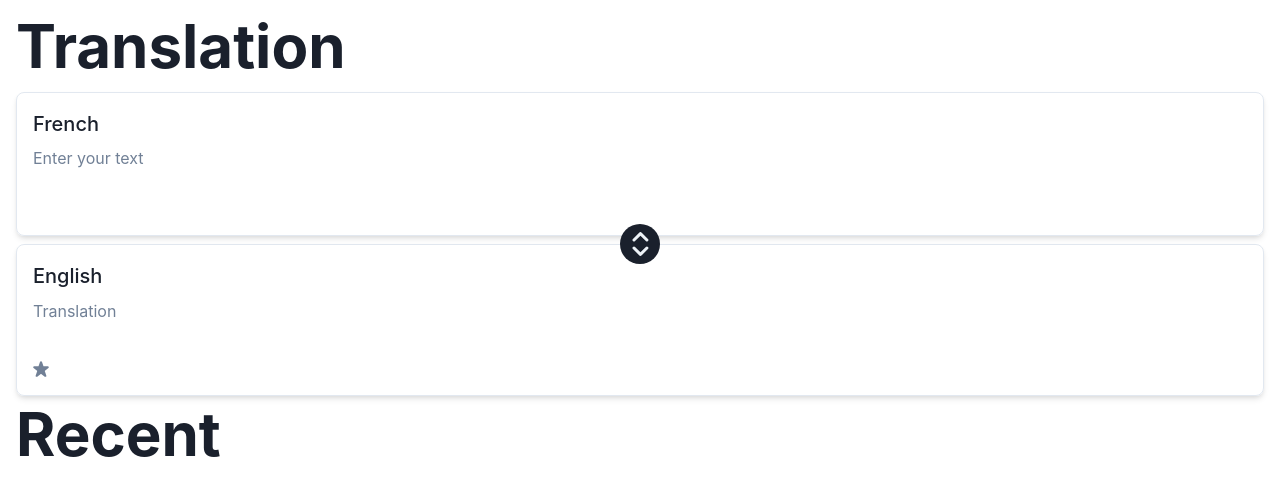
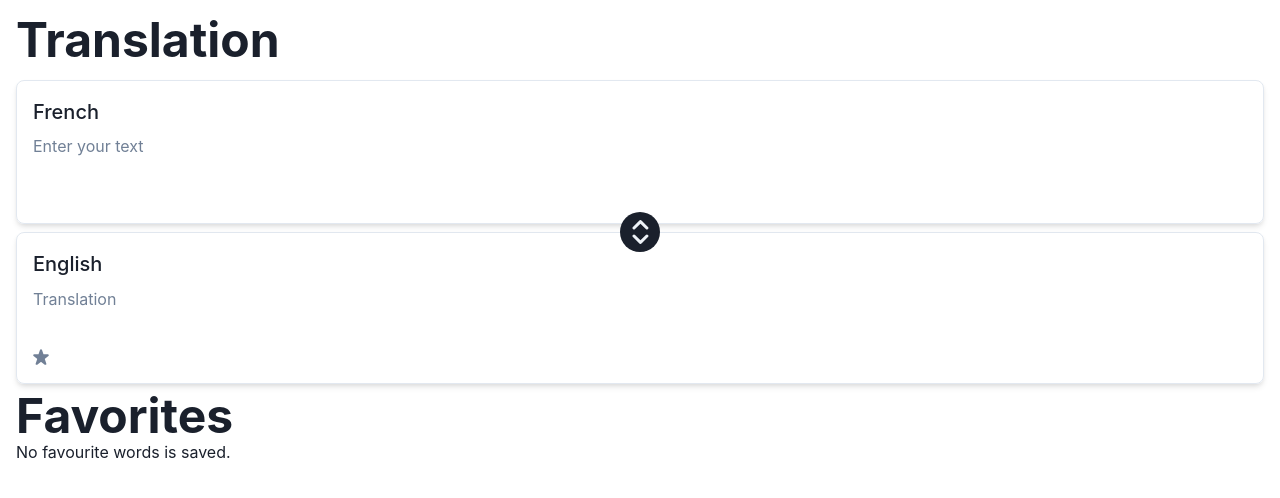
Before and after one commit to tesshuang/my-language-app, a Next.js app: page / in a window 1280 px wide. Shown: the top 498 px of the page. Built offline with nearby package versions, Linux system fonts and the light colour scheme.

Commit message:
Add Favorite ui and remove func

```diff
--- /dev/null
+++ b/src/app/components/FavoriteCard.tsx
@@ -0,0 +1,44 @@
+import { Box, Text, Divider, Flex } from "@chakra-ui/react";
+import { Favorite } from "../page";
+import { PlayIcon } from "./PlayIcon";
+import { StarIcon } from "@chakra-ui/icons";
+
+const WordContent = (props: { lang: string; word: string }) => {
+  const { lang, word } = props;
+  return (
+    <Flex alignItems="center">
+      <Box flex={1}>
+        <Text fontSize="xs" color="gray.500" fontWeight="medium">
+          {lang}
+        </Text>
+        <Text fontSize="xl" fontWeight="medium">
+          {word}
+        </Text>
+      </Box>
+      <PlayIcon />
+    </Flex>
+  );
+};
+
+export const FavoriteCard = (props: {
+  word: Favorite;
+  words: Favorite[];
+  setAllWords: (words: Favorite[]) => void;
+}) => {
+  const { word, words, setAllWords } = props;
+  const { id, inputLang, userInput, resultLang, result } = word;
+  return (
+    <Box borderWidth="1px" borderRadius="lg" p={4} boxShadow="md" mt={2}>
+      <WordContent lang={inputLang} word={userInput} />
+      <Divider borderColor="gray.500" my={2} />
+      <WordContent lang={resultLang} word={result} />
+      <StarIcon
+        color="blue.500"
+        aria-label="remove this word from favorite collection"
+        onClick={() => {
+          setAllWords(words.filter((word) => word.id !== id));
+        }}
+      />
+    </Box>
+  );
+};
--- /dev/null
+++ b/src/app/components/Favorites.tsx
@@ -0,0 +1,29 @@
+import { Favorite } from "../page";
+import { FavoriteCard } from "./FavoriteCard";
+
+export const Favorites = (props: {
+  words: Favorite[];
+  setAllWords: (words: Favorite[]) => void;
+}) => {
+  const { words, setAllWords } = props;
+  return (
+    <div>
+      {words.length !== 0 ? (
+        <div>
+          {words.map((word, index) => {
+            return (
+              <FavoriteCard
+                key={index}
+                word={word}
+                words={words}
+                setAllWords={setAllWords}
+              />
+            );
+          })}
+        </div>
+      ) : (
+        <div>No favourite words is saved.</div>
+      )}
+    </div>
+  );
+};
--- a/src/app/page.tsx
+++ b/src/app/page.tsx
@@ -1,19 +1,33 @@
+"use client";
 import { VStack, Heading, Box } from "@chakra-ui/react";
 import { Translation } from "./components/Translation";
+import { useState } from "react";
+import { Favorites } from "./components/Favorites";
+
+export type Favorite = {
+  id: string;
+  userInput: string;
+  inputLang: string;
+  result: string;
+  resultLang: string;
+};
 
 export default function Home() {
+  const [allFavs, setAllFavs] = useState<Favorite[]>([]);
+
   return (
     <VStack as="main" align="stretch" p={4}>
       <VStack spacing={4} align="stretch">
-        <Heading as="h1" size="3xl">
+        <Heading as="h1" size="2xl">
           Translation
         </Heading>
-        <Translation />
+        <Translation setAllWords={setAllFavs} words={allFavs} />
       </VStack>
       <section>
-        <Heading as="h1" size="3xl">
-          Recent
+        <Heading as="h1" size="2xl">
+          Favorites
         </Heading>
+        <Favorites words={allFavs} setAllWords={setAllFavs} />
       </section>
     </VStack>
   );
```
